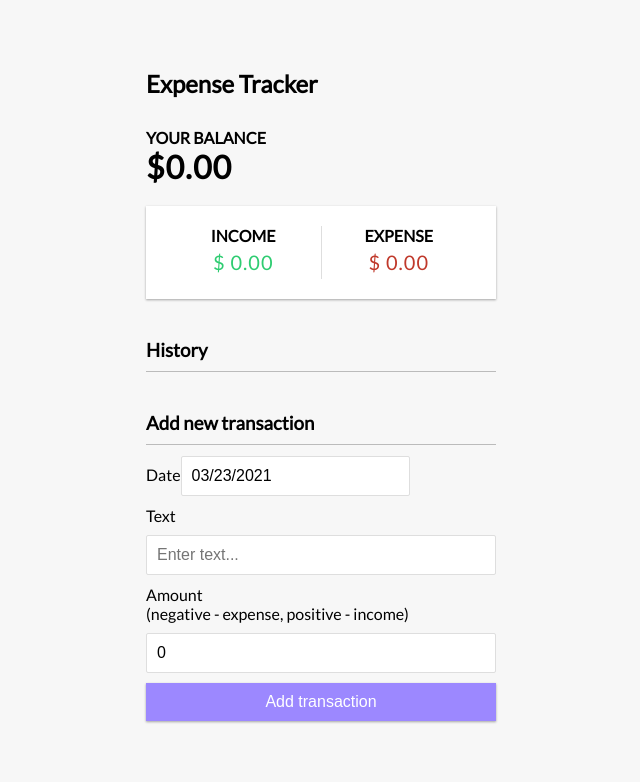
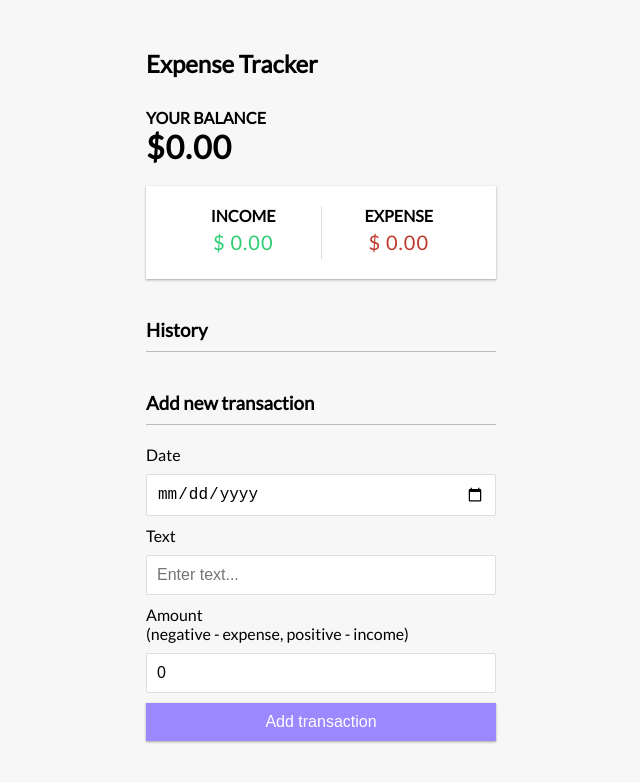
Before and after one commit to h2tomohiro/expense-tracker, a React (Create React App) app: page / in a window 1280 px wide. Shown: the top 782 px of the page, without its empty margins (319-959 px from the left). Built offline with nearby package versions, Linux system fonts and the light colour scheme.

Commit message:
Add Date

```diff
--- a/src/App.css
+++ b/src/App.css
@@ -78,6 +78,7 @@ label {
 }
 
 input[type='text'],
+input[type='date'],
 input[type='number'] {
   border: 1px solid #dedede;
   border-radius: 2px;
--- a/src/components/AddTransaction.js
+++ b/src/components/AddTransaction.js
@@ -4,29 +4,27 @@ import DatePicker from "react-datepicker"
 import "react-datepicker/dist/react-datepicker.css"
 
 export const AddTransaction = () => {
-  const initialDate = new Date()
-  const [startDate, setStartDate] = useState(initialDate)
-
+  const [date, setStartDate] = useState(new Date())
   const [text, setText] = useState('');
   const [amount, setAmount] = useState(0);
 
   const { addTransaction } = useContext(GlobalContext);
 
-  const handleChange = (date) => {
-    setStartDate(date)
-  }
+  // const handleChange = (date) => {
+  //   setStartDate(date)
+  // }
 
   const onSubmit = e => {
     e.preventDefault();
 
     const newTransaction = {
       id: Math.floor(Math.random() * 100000000),
+      date: date,
       text,
-      amount: +amount
+      amount: +amount,
     }
 
     addTransaction(newTransaction);
-
   }
 
   return (
@@ -36,7 +34,10 @@ export const AddTransaction = () => {
         <div className="form-control">
           <label htmlFor="date">Date</label>
           {/* <input type="text" value={date} onChange={(e) => setDate(e.target.value)} placeholder="Chose date..." /> */}
-          <DatePicker type="text" selected={startDate} onChange={handleChange} />
+          {/* <DatePicker type="text" selected={startDate} onChange={handleChange} /> */}
+          {/* <DatePicker selected={date} value={date} onChange={(e) => setStartDate(e.target.value)} /> */}
+          <input type="date" onChange={(e) => setStartDate(e.target.value)} required/>
+          {/* <DatePicker selected={date} value={date} onChange={date => setStartDate(date)} /> */}
         </div>
         <div className="form-control">
           <label htmlFor="text">Text</label>
--- a/src/components/IncomeExpenses.js
+++ b/src/components/IncomeExpenses.js
@@ -1,7 +1,5 @@
 import React, { useContext } from 'react';
 import { GlobalContext } from '../context/GlobalState';
-// import DatePicker from "react-datepicker"
-// import "react-datepicker/dist/react-datepicker.css"
 
 function moneyFormatter(num) {
   let p = num.toFixed(2).split('.');
--- a/src/components/Transaction.js
+++ b/src/components/Transaction.js
@@ -6,7 +6,7 @@ export const Transaction = ({ transaction }) => {
   const sign = transaction.amount < 0 ? '-' : '+';
   return (
     <li className={transaction.amount < 0 ? 'minus' : 'plus'}>
-      {transaction.text} <span>{sign}${Math.abs(transaction.amount)}</span><button onClick={() => deleteTransaction(transaction.id)} class="delete-btn">x</button>
+      <span>{transaction.date}</span>{transaction.text} <span> {sign}${Math.abs(transaction.amount)}</span><button onClick={() => deleteTransaction(transaction.id)} class="delete-btn">x</button>
     </li>
   )
 }
```
